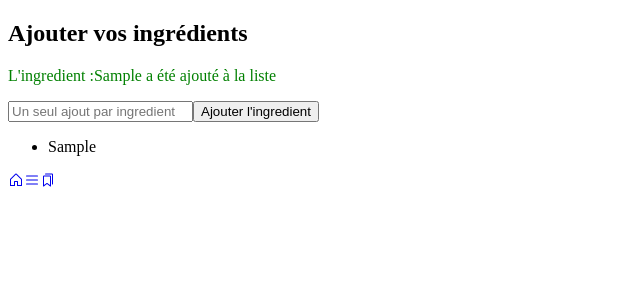
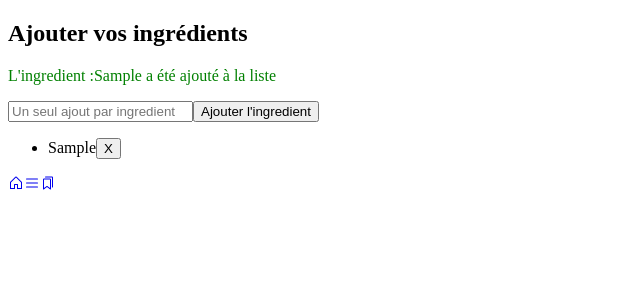
Before and after one commit to DamzDev13974/FrigoVide, a React (Vite) app: page /ingredients in a window 1280 px wide. Both pictures are taken after typing "Sample" into the empty fields and a click on the button "Ajouter l'ingredient". Shown: the top 300 px of the page, without its empty margins (0-640 px from the left). Built offline with nearby package versions, Linux system fonts and the light colour scheme.

Commit message:
Ajout de la fonction pour supprimer un ingredient de la liste

```diff
--- a/src/components/ListeIngredients.jsx
+++ b/src/components/ListeIngredients.jsx
@@ -5,7 +5,7 @@ export default function ListeIngredients(){
     //Composant chargé d’afficher les ingrédients déjà ajoutés par l’utilisateur. Chaque ingrédient sera affiché dans une liste et pourra être supprimé.
 
     //Recup de la liste depuis le hook perso Recette
-    const {ingredientsFrigo}= useRecettes();
+    const {ingredientsFrigo, supprimerIngredient}= useRecettes();
 
 
     return(
@@ -13,7 +13,10 @@ export default function ListeIngredients(){
             <ul>
                 {ingredientsFrigo.map((ingredient)=>{
                     return(
-                        <li key={ingredient}>{ingredient}</li>
+                        <li key={ingredient}>
+                            {ingredient}
+                            <button onClick={()=>supprimerIngredient(ingredient)}>X</button>
+                        </li>
                     )
                 })}
 
--- a/src/components/contexts/RecettesContext.jsx
+++ b/src/components/contexts/RecettesContext.jsx
@@ -33,9 +33,24 @@ export default function RecettesProvider({children}){
         }
     }
 
+    function supprimerIngredient(ingredientASupp){
+        //supprimer un ingredient de la liste ingredientFrigo
+        //param : l'ingredient à supprimmer
+
+        //Je crée un nouveau tableau vide, je parcours la liste des ingredients et ajoute dans le nouveau tableau,tout ingredient différent de celui à supp
+        let nouveauTab =[]
+        ingredientsFrigo.forEach((ingredient)=>{
+            if(ingredient !== ingredientASupp){
+                nouveauTab.push(ingredient);
+            }
+        });
+        //je set ingredientsFrigo avec les données du nouveauTab
+        setIngredientsFrigo(nouveauTab);
+    }
+
 
     return(
-        <RecettesContext.Provider value={{recettes,ingredientsFrigo, ajouterIngredient}}>
+        <RecettesContext.Provider value={{recettes,ingredientsFrigo, ajouterIngredient, supprimerIngredient}}>
             {children}
         </RecettesContext.Provider>
     )
```
